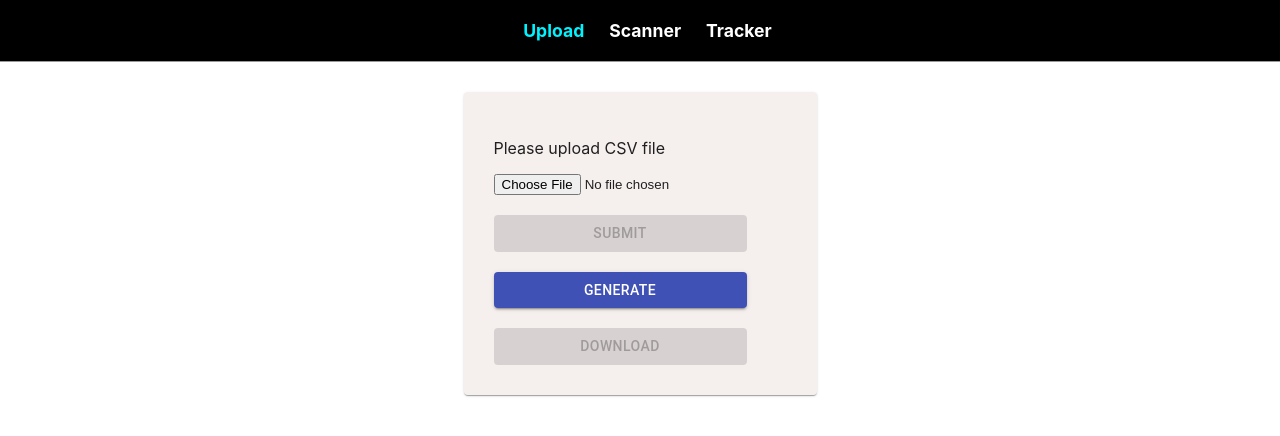
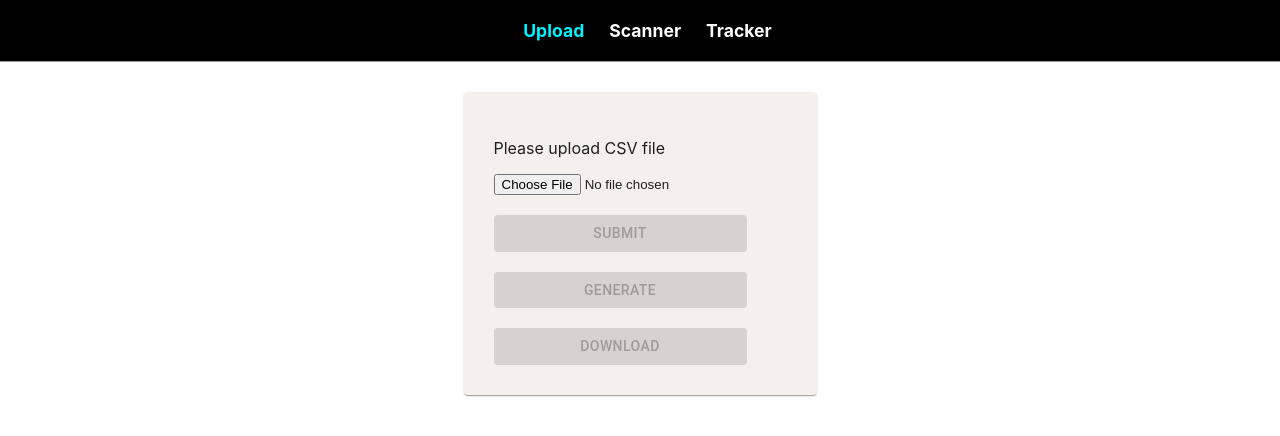
Before and after one commit to hinsjain/code-scanner, a React (Create React App) app: page / in a window 1280 px wide. Shown: the top 436 px of the page. Built offline with nearby package versions, Linux system fonts and the light colour scheme.

Commit message:
Update CsvReader.js

```diff
--- a/src/components/Upload/CsvReader.js
+++ b/src/components/Upload/CsvReader.js
@@ -7,6 +7,8 @@ import './CsvReader.css'
 function CsvReader() {
   const [csvFile, setCsvFile] = useState();
   const [csvArray, setCsvArray] = useState([]);
+
+  const [buttonValue, setButtonValue] = useState(true)
 
   const processCSV = (str, delim = ",") => {
     const headers = str.slice(0, str.indexOf("\n")).split(delim);
@@ -22,6 +24,7 @@ function CsvReader() {
     });
 
     setCsvArray(newArray);
+    setButtonValue(false)
   };
 
   const submit = () => {
@@ -34,6 +37,7 @@ function CsvReader() {
     };
 
     reader.readAsText(file);
+    setButtonValue(true)
   };
 
   return (
@@ -62,7 +66,7 @@ function CsvReader() {
             Submit
           </Button>
 			<br/>
-          <GenerateCode nameList={csvArray} />
+          <GenerateCode nameList={csvArray} value={buttonValue} />
         </FormControl>
       </div>
 
```
